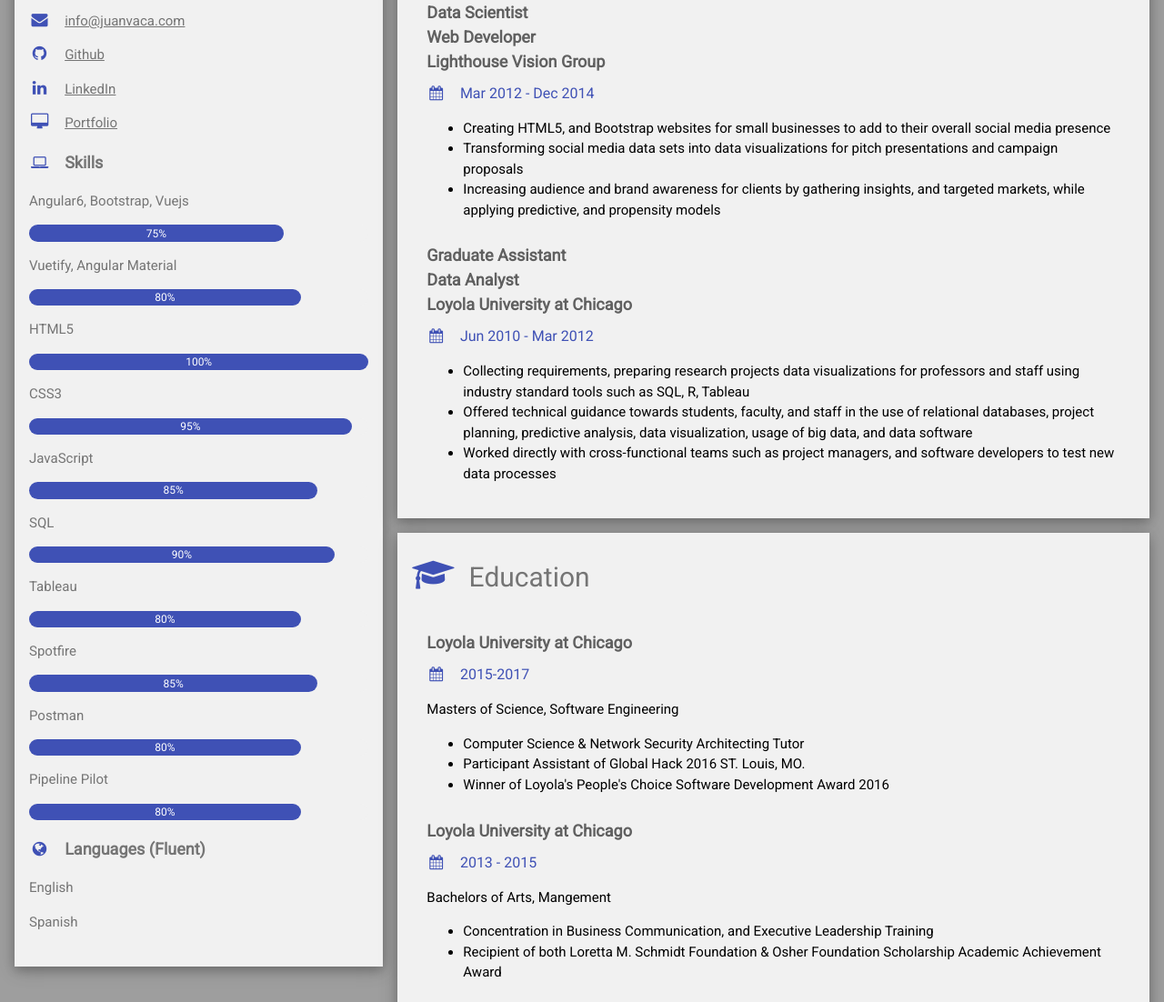
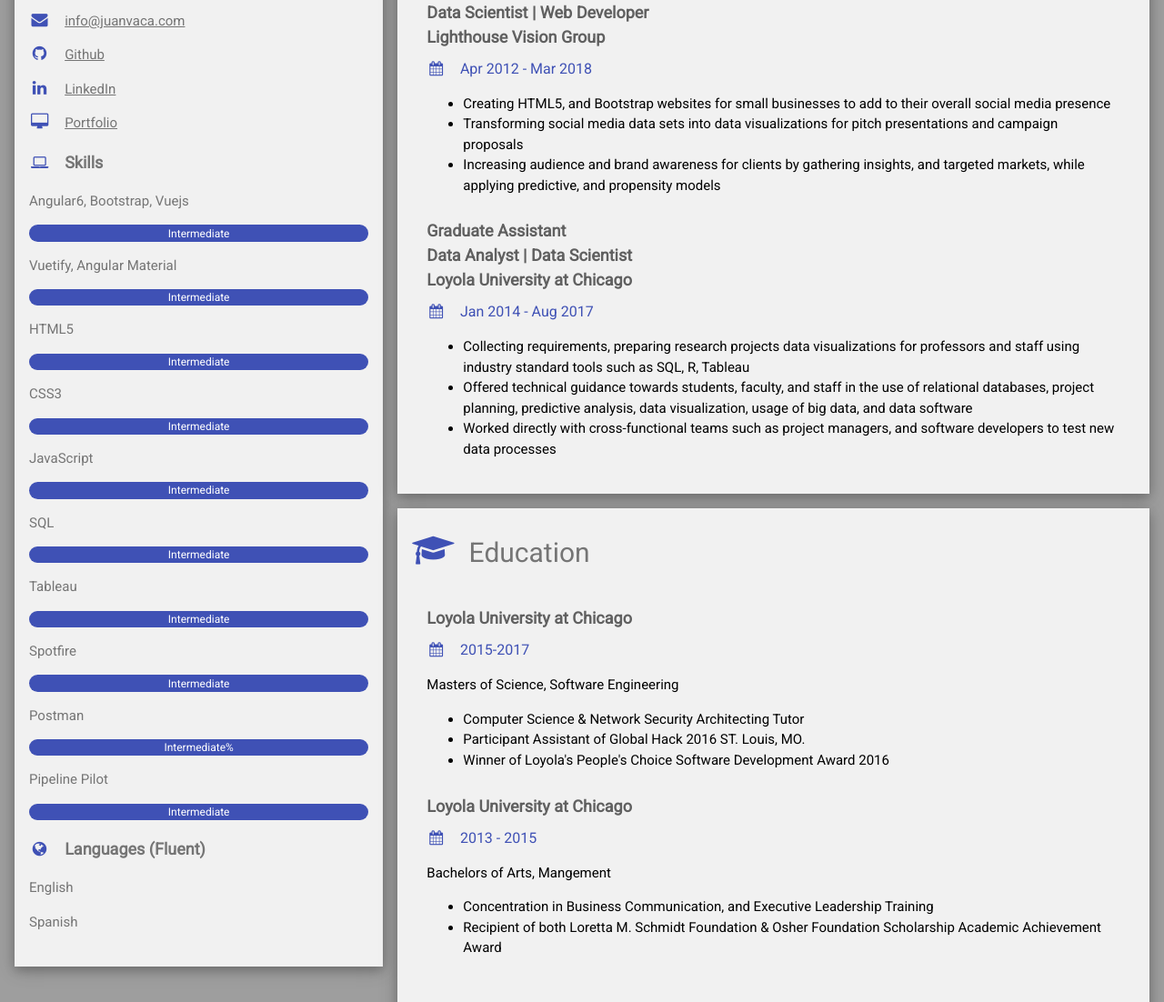
Before and after one commit to juanjvaca/cvportfolio, a plain HTML site: page index.html in a window 1280 px wide. Shown: the part 504-1606 px from the top of the page at 91% size. Drawn offline with nearby package versions, Linux system fonts and the light colour scheme.

Commit message:
updated cv

```diff
--- a/index.html
+++ b/index.html
@@ -61,62 +61,62 @@ img {
           <p class="w3-large"><b><i class="fa fa-laptop fa-fw w3-margin-right w3-text-indigo"></i>Skills</b></p>
           <p>Angular6, Bootstrap, Vuejs</p>
           <div class="w3-light-grey w3-round-xlarge w3-small">
-              <div class="w3-container w3-center w3-round-xlarge w3-indigo" style="width:75%">
-              <div class="w3-center w3-text-white">75%</div>
+              <div class="w3-container w3-center w3-round-xlarge w3-indigo" style="width:100%">
+              <div class="w3-center w3-text-white">Intermediate</div>
               </div>
           </div>
           <p>Vuetify, Angular Material</p>
           <div class="w3-light-grey w3-round-xlarge w3-small">
-              <div class="w3-container w3-center w3-round-xlarge w3-indigo" style="width:80%">
-              <div class="w3-center w3-text-white">80%</div>
+              <div class="w3-container w3-center w3-round-xlarge w3-indigo" style="width:100%">
+              <div class="w3-center w3-text-white">Intermediate</div>
               </div>
           </div>
           <p>HTML5</p>
           <div class="w3-light-grey w3-round-xlarge w3-small">
               <div class="w3-container w3-center w3-round-xlarge w3-indigo" style="width:100%">
-                <div class="w3-center w3-text-white">100%</div>
+                <div class="w3-center w3-text-white">Intermediate</div>
               </div>
             </div>
           <p>CSS3</p>
           <div class="w3-light-grey w3-round-xlarge w3-small">
-              <div class="w3-container w3-center w3-round-xlarge w3-indigo" style="width:95%">
-                <div class="w3-center w3-text-white">95%</div>
+              <div class="w3-container w3-center w3-round-xlarge w3-indigo" style="width:100%">
+                <div class="w3-center w3-text-white">Intermediate</div>
               </div>
             </div>
           <p>JavaScript</p>
           <div class="w3-light-grey w3-round-xlarge w3-small">
-              <div class="w3-container w3-center w3-round-xlarge w3-indigo" style="width:85%">
-                <div class="w3-center w3-text-white">85%</div>
+              <div class="w3-container w3-center w3-round-xlarge w3-indigo" style="width:100%">
+                <div class="w3-center w3-text-white">Intermediate</div>
               </div>
             </div>
           <p>SQL</p>
           <div class="w3-light-grey w3-round-xlarge w3-small">
-              <div class="w3-container w3-center w3-round-xlarge w3-indigo" style="width:90%">
-                <div class="w3-center w3-text-white">90%</div>
+              <div class="w3-container w3-center w3-round-xlarge w3-indigo" style="width:100%">
+                <div class="w3-center w3-text-white">Intermediate</div>
               </div>
             </div>
           <p>Tableau</p>
           <div class="w3-light-grey w3-round-xlarge w3-small">
-              <div class="w3-container w3-center w3-round-xlarge w3-indigo" style="width:80%">
-                <div class="w3-center w3-text-white">80%</div>
+              <div class="w3-container w3-center w3-round-xlarge w3-indigo" style="width:100%">
+                <div class="w3-center w3-text-white">Intermediate</div>
               </div>
             </div>
             <p>Spotfire</p>
           <div class="w3-light-grey w3-round-xlarge w3-small">
-              <div class="w3-container w3-center w3-round-xlarge w3-indigo" style="width:85%">
-                <div class="w3-center w3-text-white">85%</div>
+              <div class="w3-container w3-center w3-round-xlarge w3-indigo" style="width:100%">
+                <div class="w3-center w3-text-white">Intermediate</div>
               </div>
             </div>
           <p>Postman</p>
           <div class="w3-light-grey w3-round-xlarge w3-small">
-              <div class="w3-container w3-center w3-round-xlarge w3-indigo" style="width:80%">
-                <div class="w3-center w3-text-white">80%</div>
+              <div class="w3-container w3-center w3-round-xlarge w3-indigo" style="width:100%">
+                <div class="w3-center w3-text-white">Intermediate%</div>
               </div>
             </div>
           <p>Pipeline Pilot</p>
           <div class="w3-light-grey w3-round-xlarge w3-small">
-              <div class="w3-container w3-center w3-round-xlarge w3-indigo" style="width:80%">
-                <div class="w3-center w3-text-white">80%</div>
+              <div class="w3-container w3-center w3-round-xlarge w3-indigo" style="width:100%">
+                <div class="w3-center w3-text-white">Intermediate</div>
               </div>
             </div>
 
@@ -136,7 +136,7 @@ img {
       <div class="w3-container w3-card-4 w3-light-grey w3-margin-bottom">
         <h2 class="w3-text-grey w3-padding-16"><i class="fa fa-suitcase fa-fw w3-margin-right w3-xxlarge w3-text-indigo"></i>Work Experience</h2>
         <div class="w3-container">
-          <h5 class="w3-opacity"><b>Associate Data Scientist II <br> Web Developer <br> ABBVIE</b></h5>
+          <h5 class="w3-opacity"><b>Associate Data Scientist II <br>Web Developer <br>ABBVIE</b></h5>
           <h6 class="w3-text-indigo"><i class="fa fa-calendar fa-fw w3-margin-right"></i>April 2018 - <span class="w3-tag w3-indigo w3-round">Current</span></h6>
           <ul>
             <li>Creating User Interfaces using Vuejs, Vuetifyjs, Axios, Pipeline Pilot, and Spotfire to filter values, and create for a quicker loading time to Spotfire dashboards</li>
@@ -148,8 +148,8 @@ img {
 
         </div>
         <div class="w3-container">
-          <h5 class="w3-opacity"><b>Data Scientist <br> Web Developer <br> Lighthouse Vision Group</b></h5>
-          <h6 class="w3-text-indigo"><i class="fa fa-calendar fa-fw w3-margin-right"></i>Mar 2012 - Dec 2014</h6>
+          <h5 class="w3-opacity"><b>Data Scientist | Web Developer <br>Lighthouse Vision Group</b></h5>
+          <h6 class="w3-text-indigo"><i class="fa fa-calendar fa-fw w3-margin-right"></i>Apr 2012 - Mar 2018</h6>
             <ul>
               <li>Creating HTML5, and Bootstrap websites for small businesses to add to their overall social media presence</il>
               <li>Transforming social media data sets into data visualizations for pitch presentations and campaign proposals</il>
@@ -158,8 +158,8 @@ img {
 
         </div>
         <div class="w3-container">
-          <h5 class="w3-opacity"><b>Graduate Assistant <br> Data Analyst <br> Loyola University at Chicago</b></h5>
-          <h6 class="w3-text-indigo"><i class="fa fa-calendar fa-fw w3-margin-right"></i>Jun 2010 - Mar 2012</h6>
+          <h5 class="w3-opacity"><b>Graduate Assistant <br>Data Analyst | Data Scientist <br>Loyola University at Chicago</b></h5>
+          <h6 class="w3-text-indigo"><i class="fa fa-calendar fa-fw w3-margin-right"></i>Jan 2014 - Aug 2017</h6>
           <ul>
             <li>Collecting requirements, preparing research projects data visualizations for professors and staff using industry standard tools such as SQL, R, Tableau</li>
             <li>Offered technical guidance towards students, faculty, and staff in the use of relational databases, project planning, predictive analysis, data visualization, usage of big data, and data software</li>
```
